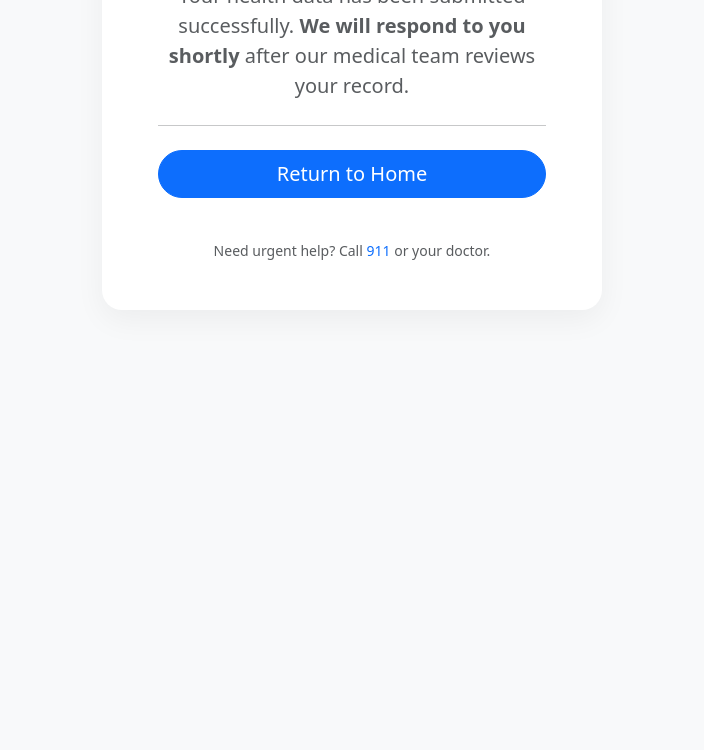
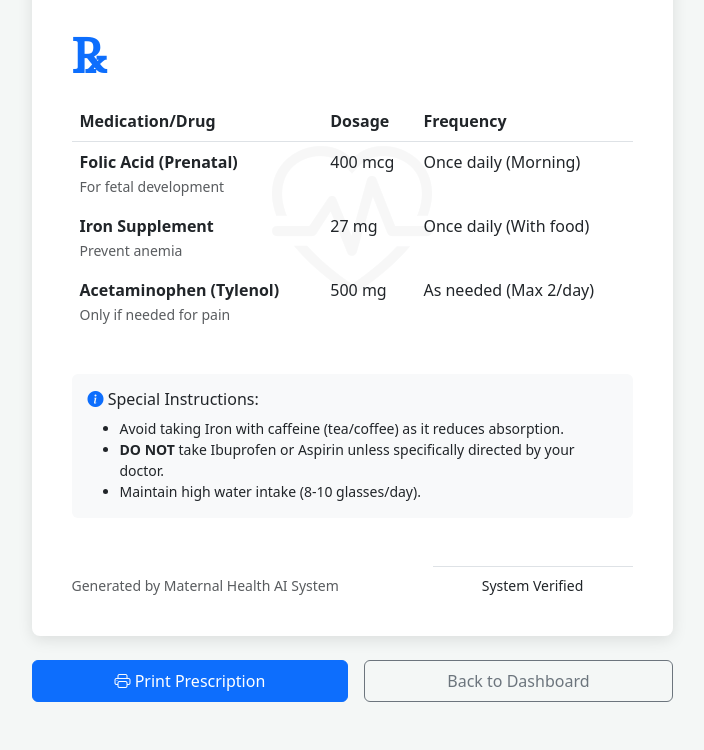
Before and after one commit to josh-king1/health2, a plain HTML site: page respond.html in a window 1280 px wide. Shown: the part 370-1120 px from the top of the page, without its empty margins (288-992 px from the left). Before the commit the page ends 800 px from the top, so only its background shows below. Drawn offline with nearby package versions, Linux system fonts and the light colour scheme.

Commit message:
feat: Revamp prescription response page with enhanced layout and medication details

```diff
--- a/respond.html
+++ b/respond.html
@@ -3,62 +3,129 @@
 <head>
     <meta charset="UTF-8">
     <meta name="viewport" content="width=device-width, initial-scale=1.0">
-    <title>Submission Received - Maternal Health Monitoring</title>
+    <title>Prescription Response - Maternal Health</title>
     <link href="https://cdn.jsdelivr.net/npm/bootstrap@5.3.0/dist/css/bootstrap.min.css" rel="stylesheet">
     <link href="https://cdn.jsdelivr.net/npm/bootstrap-icons@1.11.3/font/bootstrap-icons.css" rel="stylesheet">
     <style>
-        body {
-            background-color: #f8f9fa;
-            height: 100vh;
-            display: flex;
-            align-items: center;
-            justify-content: center;
+        body { background-color: #f4f7f6; }
+        .prescription-paper {
+            background: white;
+            border-top: 8px solid #0d6efd;
+            border-radius: 8px;
+            box-shadow: 0 4px 15px rgba(0,0,0,0.1);
+            padding: 40px;
+            position: relative;
         }
-        .confirmation-card {
-            max-width: 500px;
-            width: 90%;
-            padding: 40px;
-            border-radius: 20px;
-            border: none;
-            box-shadow: 0 10px 30px rgba(0,0,0,0.05);
+        .rx-symbol {
+            font-size: 3rem;
+            font-weight: bold;
+            color: #0d6efd;
+            font-family: serif;
         }
-        .success-icon {
-            font-size: 4rem;
-            color: #198754;
+        .watermark {
+            position: absolute;
+            top: 50%;
+            left: 50%;
+            transform: translate(-50%, -50%);
+            opacity: 0.03;
+            font-size: 10rem;
+            pointer-events: none;
         }
     </style>
 </head>
 <body>
 
-    <div class="card confirmation-card text-center bg-white">
-        <div class="card-body">
-            <div class="mb-4">
-                <i class="bi bi-check2-circle success-icon"></i>
+<div class="container my-5">
+    <div class="row justify-content-center">
+        <div class="col-lg-7">
+
+            <div class="text-center mb-4">
+                <div class="badge bg-success px-3 py-2 mb-2">Submission Received</div>
+                <h3>We have processed your request.</h3>
+                <p class="text-muted">Based on your current health records, here is your medication guide.</p>
             </div>
 
-            <h2 class="fw-bold text-dark mb-3">Thank You!</h2>
-            <p class="text-muted fs-5 mb-4">
-                Your health data has been submitted successfully.
-                <strong>We will respond to you shortly</strong> after our medical team reviews your record.
-            </p>
+            <div class="prescription-paper">
+                <div class="watermark"><i class="bi bi-heart-pulse"></i></div>
 
-            <hr class="my-4">
+                <div class="d-flex justify-content-between align-items-center mb-4">
+                    <div>
+                        <h4 class="mb-0 fw-bold">MATERNAL CARE CLINIC</h4>
+                        <small class="text-muted">Digital Health Monitoring Response</small>
+                    </div>
+                    <div class="text-end">
+                        <p class="mb-0 small"><strong>Date:</strong> Oct 24, 2023</p>
+                        <p class="mb-0 small"><strong>ID:</strong> MH-99210</p>
+                    </div>
+                </div>
 
-            <div class="d-grid gap-2">
-                <a href="index.html" class="btn btn-primary btn-lg rounded-pill">
-                    Return to Home
+                <hr>
+
+                <div class="mb-4">
+                    <p class="mb-1"><strong>Patient Name:</strong> Jane Doe</p>
+                    <p class="mb-1"><strong>Pregnancy Stage:</strong> 2nd Trimester (24 Weeks)</p>
+                </div>
+
+                <div class="rx-symbol">℞</div>
+
+                <div class="table-responsive">
+                    <table class="table table-borderless mt-2">
+                        <thead>
+                            <tr class="border-bottom">
+                                <th>Medication/Drug</th>
+                                <th>Dosage</th>
+                                <th>Frequency</th>
+                            </tr>
+                        </thead>
+                        <tbody>
+                            <tr>
+                                <td><span class="fw-bold">Folic Acid (Prenatal)</span><br><small class="text-muted">For fetal development</small></td>
+                                <td>400 mcg</td>
+                                <td>Once daily (Morning)</td>
+                            </tr>
+                            <tr>
+                                <td><span class="fw-bold">Iron Supplement</span><br><small class="text-muted">Prevent anemia</small></td>
+                                <td>27 mg</td>
+                                <td>Once daily (With food)</td>
+                            </tr>
+                            <tr>
+                                <td><span class="fw-bold">Acetaminophen (Tylenol)</span><br><small class="text-muted">Only if needed for pain</small></td>
+                                <td>500 mg</td>
+                                <td>As needed (Max 2/day)</td>
+                            </tr>
+                        </tbody>
+                    </table>
+                </div>
+
+                <div class="mt-4 p-3 bg-light rounded">
+                    <h6><i class="bi bi-info-circle-fill text-primary"></i> Special Instructions:</h6>
+                    <ul class="small mb-0">
+                        <li>Avoid taking Iron with caffeine (tea/coffee) as it reduces absorption.</li>
+                        <li><strong>DO NOT</strong> take Ibuprofen or Aspirin unless specifically directed by your doctor.</li>
+                        <li>Maintain high water intake (8-10 glasses/day).</li>
+                    </ul>
+                </div>
+
+                <div class="mt-5 d-flex justify-content-between align-items-end">
+                    <small class="text-muted italic">Generated by Maternal Health AI System</small>
+                    <div class="text-center border-top pt-2" style="width: 200px;">
+                        <p class="mb-0 small">System Verified</p>
+                    </div>
+                </div>
+            </div>
+
+            <div class="d-flex gap-3 mt-4">
+                <button class="btn btn-primary flex-grow-1 py-2" onclick="window.print()">
+                    <i class="bi bi-printer"></i> Print Prescription
+                </button>
+                <a href="index.html" class="btn btn-outline-secondary flex-grow-1 py-2">
+                    Back to Dashboard
                 </a>
-                <!-- <a href="Acess-form.html" class="btn btn-outline-secondary rounded-pill">
-                    View My Records
-                </a> -->
             </div>
-        </div>
 
-        <div class="card-footer bg-transparent border-0 mt-3">
-            <small class="text-muted">Need urgent help? Call <span class="text-primary">911</span> or your doctor.</small>
         </div>
     </div>
+</div>
 
-    <script src="https://cdn.jsdelivr.net/npm/bootstrap@5.3.0/dist/js/bootstrap.bundle.min.js"></script>
 </body>
 </html>
```
